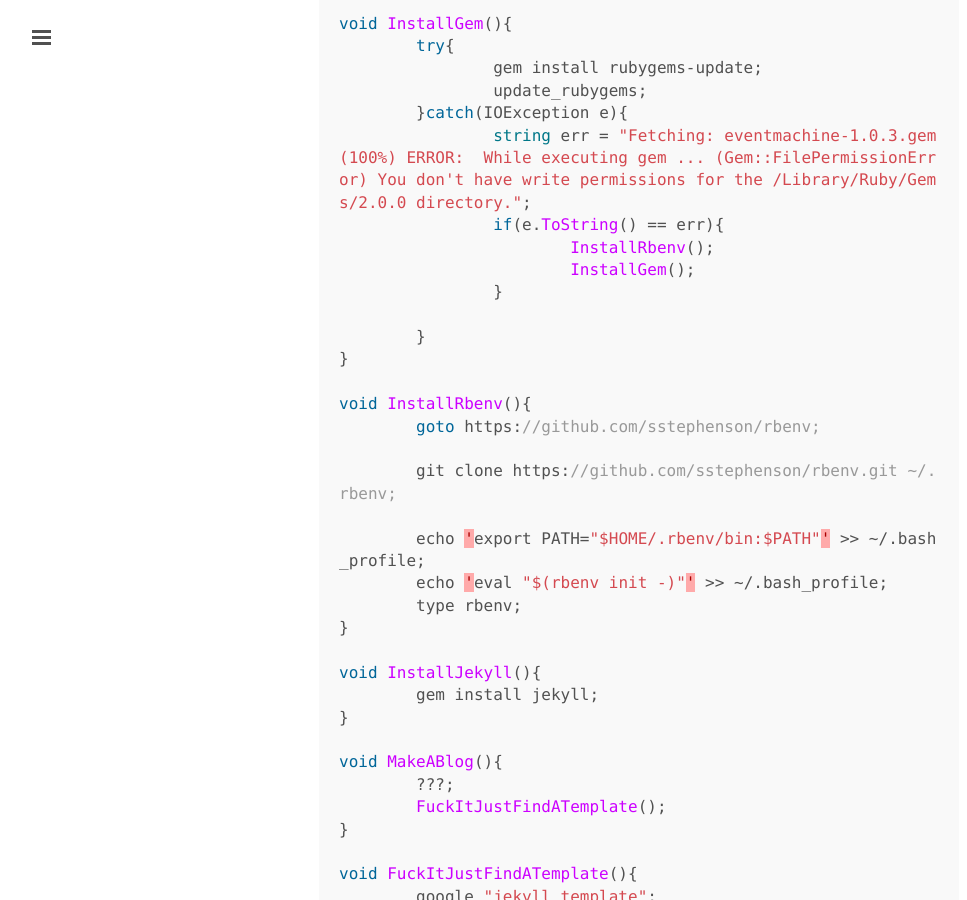
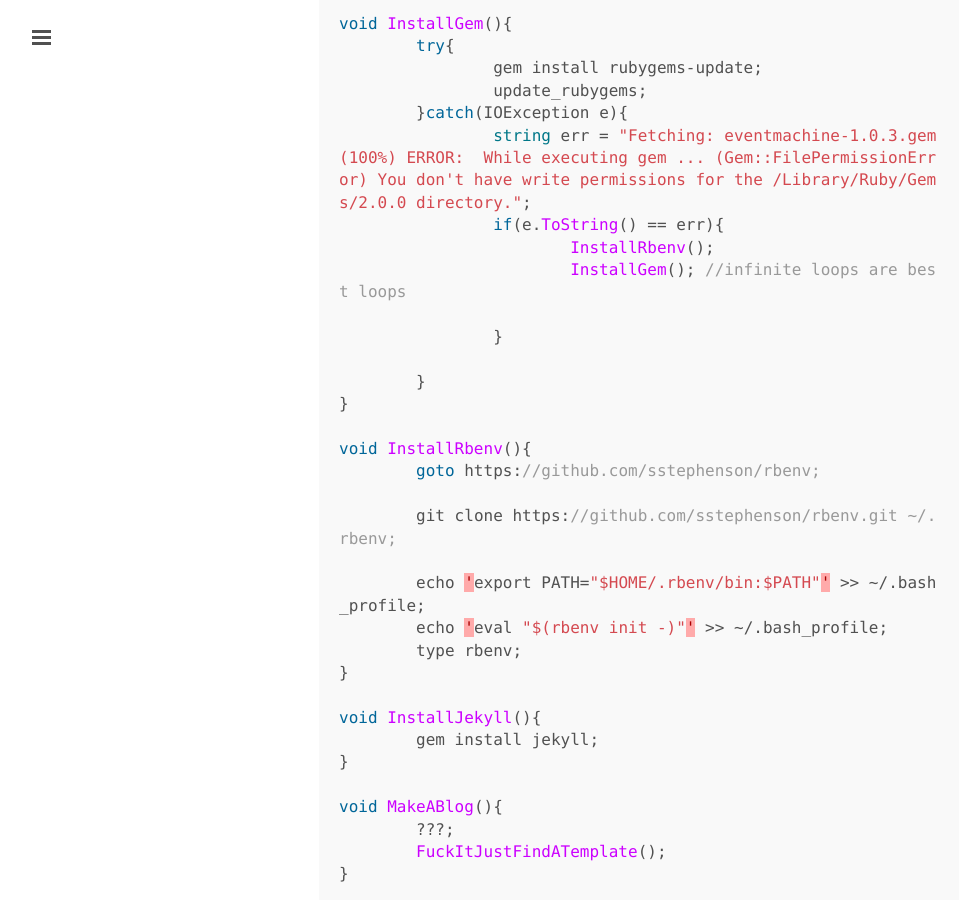
Before and after one commit to apiotrow/apiotrow.github.io, a Jekyll site: the page built from _posts/2014-08-14-we-jekyll-now.md, in a window 1280 px wide and 900 px high, scrolled down 514 px. Shown: the whole window, without its empty margins (1-968 px from the left). Built offline with Jekyll 4.4.1, drawn with Linux system fonts in a browser that asks for light colours; Markdown is read by kramdown in place of the engine named in the settings.

Commit message:
Update 2014-08-14-we-jekyll-now.md

```diff
--- a/_posts/2014-08-14-we-jekyll-now.md
+++ b/_posts/2014-08-14-we-jekyll-now.md
@@ -21,7 +21,7 @@
 		string err = "Fetching: eventmachine-1.0.3.gem (100%) ERROR:  While executing gem ... (Gem::FilePermissionError) You don't have write permissions for the /Library/Ruby/Gems/2.0.0 directory.";
 		if(e.ToString() == err){
 			InstallRbenv();
-			InstallGem();
+			InstallGem(); //infinite loops are best loops
 		}
 
 	}
```
